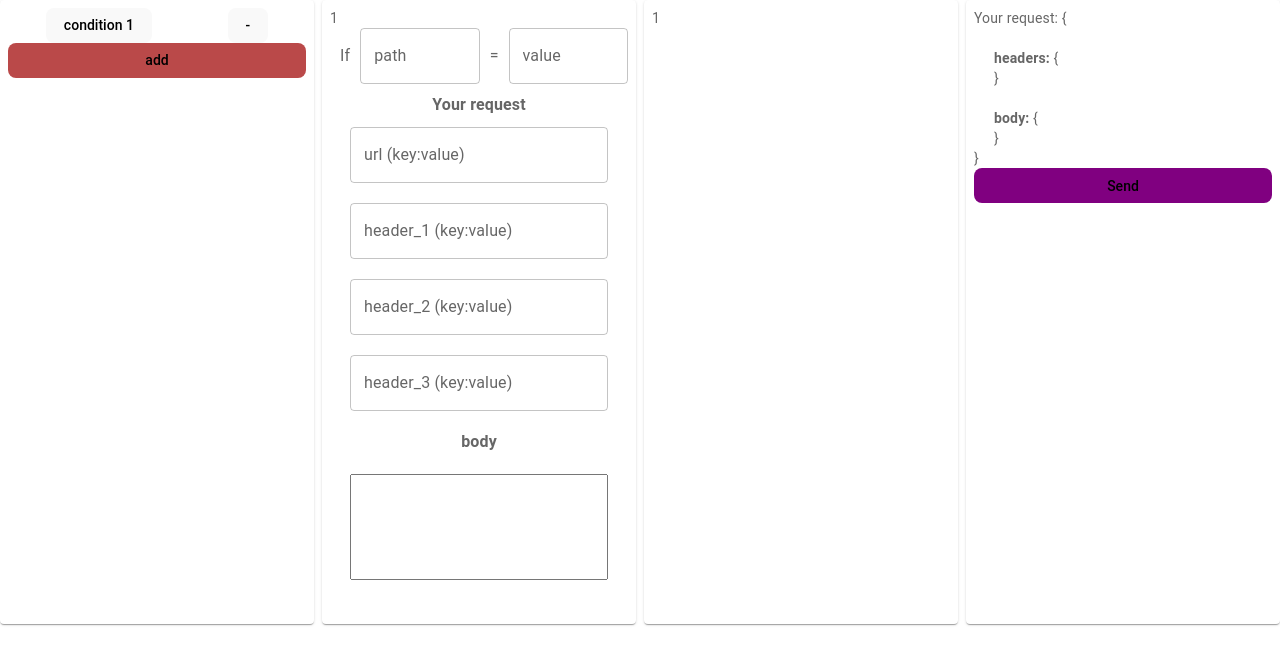
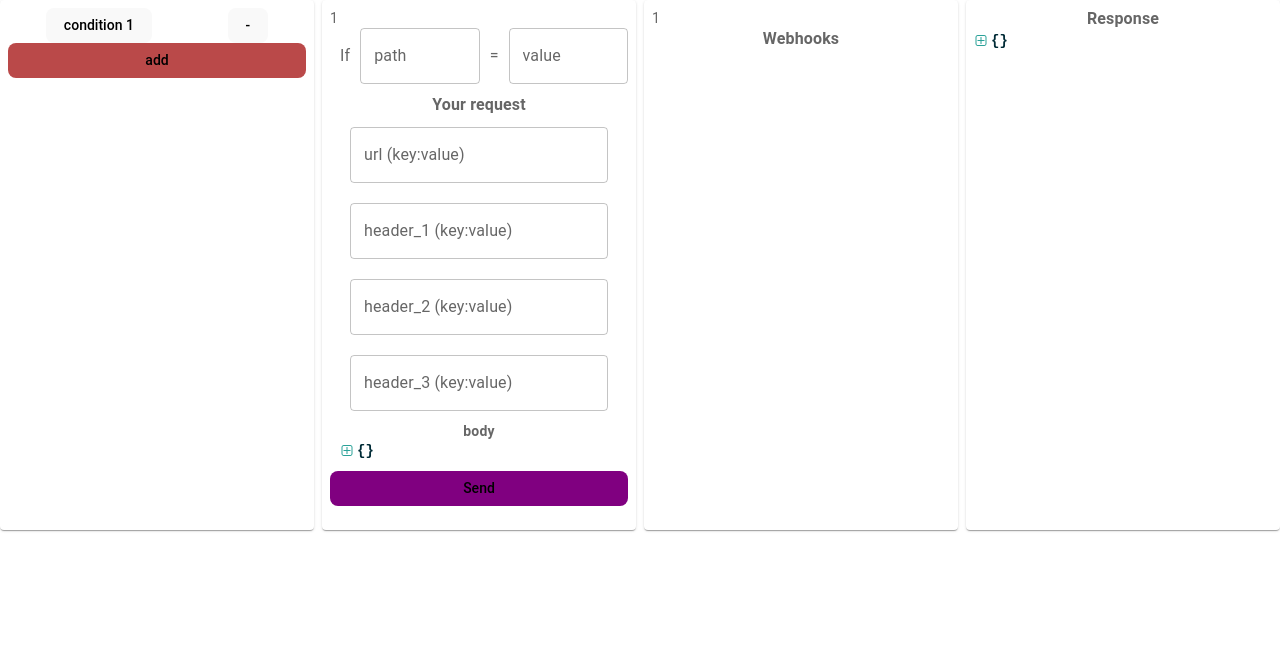
Before and after one commit to galawoj/webhook, a React (Vite) app: page / in a window 1280 px wide. Shown: the top 664 px of the page. Built offline with nearby package versions, Linux system fonts and the light colour scheme; no server answers; the database is empty.

Commit message:
added body-json-editor & repsonse preview

```diff
--- a/src/App.tsx
+++ b/src/App.tsx
@@ -5,13 +5,14 @@ import MainContainer from "./components/MainContainer";
 import ConditionsList from "./components/conditionsList/ConditionList.tsx";
 import RequestForm from "./components/conditionForm/RequestForm.tsx";
 import ConditionForm from "./components/conditionForm/ConditionForm.tsx";
-import SendRequest from "./components/sendRequest/SendRequest.tsx";
+import SendRequest from "./components/conditionForm/SendRequestButton.tsx";
 
 import { useAppDispatch } from "./store/hooks";
 import { useEffect } from "react";
 import { updateWebhookData } from "./store/webhookData-slice";
 import { onValue, ref } from "firebase/database";
 import { database } from "./firebaseConfig";
+import Response from "./components/response/Response.tsx";
 
 export default function App() {
   const dispatch = useAppDispatch();
@@ -34,12 +35,13 @@ export default function App() {
       <Cart>
         <ConditionForm />
         <RequestForm />
+        <SendRequest />
       </Cart>
       <Cart>
         <CurrentData />
       </Cart>
       <Cart>
-        <SendRequest />
+        <Response />
       </Cart>
     </MainContainer>
   );
--- /dev/null
+++ b/src/components/conditionForm/RequestBody.tsx
@@ -0,0 +1,64 @@
+import ReactJson from "react-json-view";
+import { useAppDispatch, useAppSelector } from "../../store/hooks";
+import { updateRequestBody } from "../../store/conditions-slice";
+import elementFromObject from "../../utils/elementFromObject";
+
+type RequestBody = {
+  [key: string]: any; // lub zdefiniowane właściwości, np. field1: string;
+};
+
+export default function RequestBody() {
+  const requestBody = useAppSelector((state) =>
+    state.conditions.conditions.find(
+      (e) => e.id === state.conditions.currentCondition
+    )
+  )?.request.body as RequestBody;
+
+  const dispatch = useAppDispatch();
+
+  const webhookData = useAppSelector((state) => state.webhookData.data);
+
+  function onJsonChange(data: any) {
+    const reg = /{{(.*?)}}/g;
+    if (typeof data.new_value === "string") {
+      const replaceValue = data.new_value.replace(reg, (element: string) => {
+        const path = element.slice(2, -2).split(".");
+
+        return (
+          elementFromObject(webhookData[webhookData.length - 1], path) ||
+          "undefined"
+        );
+      });
+      if (replaceValue) {
+        data.new_value = replaceValue;
+
+        const newReqBody = { ...requestBody };
+
+        const key = data.name as keyof RequestBody;
+
+        newReqBody[key] = replaceValue;
+
+        dispatch(updateRequestBody({ ...newReqBody }));
+      }
+    } else {
+      dispatch(updateRequestBody(data.updated_src));
+    }
+  }
+
+  return (
+    <>
+      <b style={{ textAlign: "center" }}>body</b>
+      <ReactJson
+        displayObjectSize={false}
+        iconStyle="square"
+        displayDataTypes={false}
+        collapsed={0}
+        name={false}
+        onEdit={(data) => onJsonChange(data)}
+        onAdd={(data) => onJsonChange(data)}
+        onDelete={(data) => onJsonChange(data)}
+        src={requestBody || {}}
+      />
+    </>
+  );
+}
--- a/src/components/conditionForm/RequestForm.tsx
+++ b/src/components/conditionForm/RequestForm.tsx
@@ -1,5 +1,6 @@
 import RequestTextField from "./RequestTextField";
-import RequestTextArea from "./RequestTextArea";
+
+import RequestBody from "./RequestBody";
 
 export default function RequestForm() {
   return (
@@ -12,8 +13,7 @@ export default function RequestForm() {
       <RequestTextField id="header_1" />
       <RequestTextField id="header_2" />
       <RequestTextField id="header_3" />
-
-      <RequestTextArea id="body" />
+      <RequestBody />
     </div>
   );
 }
--- a/src/components/conditionForm/RequestTextArea.tsx
+++ /dev/null
@@ -1,61 +0,0 @@
-import { useAppDispatch, useAppSelector } from "../../store/hooks";
-import { useEffect, useRef, useState } from "react";
-import { updateRequestBody } from "../../store/conditions-slice";
-
-type propsType = {
-  id: "body";
-};
-
-export default function RequestTextArea({ id }: propsType) {
-  const dispatch = useAppDispatch();
-  const currentConditionItem = useAppSelector((state) =>
-    state.conditions.conditions.find(
-      (item) => item.id === state.conditions.currentCondition
-    )
-  );
-
-  const [formState, setFormState] = useState(currentConditionItem?.request[id]);
-
-  useEffect(() => {
-    setFormState(currentConditionItem?.request[id] || "");
-  }, [currentConditionItem]);
-
-  const timers = useRef<NodeJS.Timeout | null>(null);
-
-  function handleInputChange(value: string, field: "body") {
-    setFormState(value);
-
-    if (timers.current) {
-      clearTimeout(timers.current!);
-    }
-
-    timers.current = setTimeout(() => {
-      switch (field) {
-        case "body":
-          dispatch(updateRequestBody(value));
-          break;
-      }
-    }, 500);
-  }
-
-  return (
-    <>
-      <label
-        htmlFor={id}
-        style={{ textAlign: "center", margin: "10px auto", fontSize: "12pt" }}
-      >
-        <b>{id}</b>
-      </label>
-      <textarea
-        id={id}
-        onChange={(e) => handleInputChange(e.target.value, id)}
-        value={formState}
-        style={{
-          resize: "none",
-          minHeight: "100px",
-          margin: "10px",
-        }}
-      ></textarea>
-    </>
-  );
-}
--- /dev/null
+++ b/src/components/conditionForm/SendRequestButton.tsx
@@ -0,0 +1,58 @@
+import { useMutation } from "@tanstack/react-query";
+import { useAppDispatch, useAppSelector } from "../../store/hooks";
+import { updateResponseData } from "../../store/responseData-slice";
+
+export default function SendRequest() {
+  const dispatch = useAppDispatch();
+
+  const currentRequest = useAppSelector((state) =>
+    state.conditions.conditions.find(
+      (item) => item.id === state.conditions.currentCondition
+    )
+  )?.request;
+
+  const h1_k = (currentRequest?.header_1?.match(/^[^:]+/) || [""])[0];
+  const h1 = (currentRequest?.header_1?.match(/(?<=:).*/) || [""])[0];
+
+  const h2_k = (currentRequest?.header_2?.match(/^[^:]+/) || [""])[0];
+  const h2 = (currentRequest?.header_2?.match(/(?<=:).*/) || [""])[0];
+
+  const h3_k = (currentRequest?.header_3?.match(/^[^:]+/) || [""])[0];
+  const h3 = (currentRequest?.header_3?.match(/(?<=:).*/) || [""])[0];
+
+  const { mutate } = useMutation({
+    mutationFn: async () => {
+      const response = await fetch(`${currentRequest?.url}`, {
+        method: "POST",
+        headers: {
+          "Content-Type": "application/json",
+          [h1_k]: h1,
+          [h2_k]: h2,
+          [h3_k]: h3,
+        },
+        body: JSON.stringify(currentRequest?.body),
+      });
+
+      if (!response.ok) {
+        throw new Error("Failed to send request");
+      }
+
+      // Zwracamy dane JSON, aby uniknąć wielokrotnego odczytywania strumienia
+      return await response.json();
+    },
+    onSuccess: (responseData) => {
+      // `responseData` jest już obiektem JSON
+      dispatch(updateResponseData(responseData));
+    },
+    onError: (error) => {
+      console.error("Mutation error:", error);
+    },
+  });
+  return (
+    <>
+      <button onClick={() => mutate()} style={{ background: "purple" }}>
+        Send
+      </button>
+    </>
+  );
+}
--- a/src/components/currentData/CurrentData.tsx
+++ b/src/components/currentData/CurrentData.tsx
@@ -15,7 +15,9 @@ function CurrentData() {
   return (
     <>
       <div>{currentConditionItem?.id}</div>
-
+      <header style={{ textAlign: "center", fontSize: "12pt" }}>
+        <b>Webhooks</b>
+      </header>
       <ul>
         <ListItems array={webhookData}>
           {(item) => (
--- a/src/components/currentData/SingleWebhookData.tsx
+++ b/src/components/currentData/SingleWebhookData.tsx
@@ -34,6 +34,7 @@ export default function SingleWebhookData({
         collapsed={0}
         name={false}
         src={singleJson}
+
       />
       <span>{String(indicateElement)}</span>
       {String(indicateElement) === String(conditionValue) ? (
--- /dev/null
+++ b/src/components/response/Response.tsx
@@ -0,0 +1,25 @@
+import ReactJson from "react-json-view";
+import { useAppSelector } from "../../store/hooks";
+
+export default function Response() {
+  const requestResponse = useAppSelector(
+    (state) => state.responseData.response
+  );
+
+  console.log(requestResponse);
+  return (
+    <>
+      <header style={{ textAlign: "center", fontSize: "12pt" }}>
+        <b>Response</b>
+      </header>
+      <ReactJson
+        displayObjectSize={false}
+        iconStyle="square"
+        displayDataTypes={false}
+        collapsed={0}
+        name={false}
+        src={requestResponse}
+      />
+    </>
+  );
+}
--- a/src/components/sendRequest/SendRequest.tsx
+++ /dev/null
@@ -1,85 +0,0 @@
-import { useMutation } from "@tanstack/react-query";
-import { useAppSelector } from "../../store/hooks";
-import elementFromObject from "../../utils/elementFromObject";
-
-export default function SendRequest() {
-  // Pobranie aktualnych danych
-  const currentRequest = useAppSelector((state) =>
-    state.conditions.conditions.find(
-      (item) => item.id === state.conditions.currentCondition
-    )
-  )?.request;
-
-  const webhookData = useAppSelector((state) => state.webhookData.data);
-
-  const reg = /{{(.*?)}}/g;
-
-  const replaceBodyContent = currentRequest?.body.replace(reg, (element) => {
-    const path = element.slice(2, -2).split(".");
-
-    return (
-      elementFromObject(webhookData[webhookData.length - 1], path) ||
-      "undefined"
-    );
-  });
-
-  // const h1_k = (currentRequest?.header_1?.match(/^[^:]+/) || [""])[0];
-  // const h1 = (currentRequest?.header_1?.match(/(?<=: ).*/) || [""])[0];
-
-  // const h2_k = (currentRequest?.header_2?.match(/^[^:]+/) || [""])[0];
-  // const h2 = (currentRequest?.header_2?.match(/(?<=: ).*/) || [""])[0];
-
-  // const h3_k = (currentRequest?.header_3?.match(/^[^:]+/) || [""])[0];
-  // const h3 = (currentRequest?.header_3?.match(/(?<=: ).*/) || [""])[0];
-
-  const { mutate } = useMutation({
-    mutationFn: () =>
-      fetch(`${currentRequest?.url}`, {
-        method: "POST",
-        headers: {
-          "Content-Type": "application/json",
-          // [h1_k]: h1,
-          // [h2_k]: h2,
-          // [h3_k]: h3,
-        },
-        body: JSON.stringify({ data: currentRequest?.body }),
-      }),
-  });
-
-  // const { data, refetch } = useQuery({
-  //   queryFn: () => fetch(`${currentRequest?.url}`).then((res) => res.json()),
-  //   queryKey: ["responseData"],
-  //   enabled: false,
-  // });
-  // console.log(data);
-
-  return (
-    <>
-      <div style={{ whiteSpace: "pre-line" }}>
-        <div>Your request: {"{"}</div>
-        <br />
-        <div style={{ paddingLeft: "20px" }}>
-          <strong>headers:</strong> {"{"}
-          <div style={{ paddingLeft: "20px" }}>
-            <div>{currentRequest?.header_1 || ""}</div>
-            <div>{currentRequest?.header_2 || ""}</div>
-            <div>{currentRequest?.header_3 || ""}</div>
-          </div>
-          {"}"}
-        </div>
-        <br />
-        <div style={{ paddingLeft: "20px" }}>
-          <strong>body:</strong> {"{"}
-          <div style={{ paddingLeft: "20px" }}>
-            <div>{replaceBodyContent || ""}</div>
-          </div>
-          {"}"}
-        </div>
-        {"}"}
-      </div>
-      <button onClick={() => mutate()} style={{ background: "purple" }}>
-        Send
-      </button>
-    </>
-  );
-}
--- a/src/store/conditions-slice.ts
+++ b/src/store/conditions-slice.ts
@@ -9,7 +9,7 @@ export type ConditionItem = {
     header_1: string;
     header_2: string;
     header_3: string;
-    body: string;
+    body: {};
   };
 };
 
@@ -24,7 +24,7 @@ const initialState: ConditionsState = {
       id: 1,
       inputValue: "",
       conditionValue: "",
-      request: { url: "", header_1: "", header_2: "", header_3: "", body: "" },
+      request: { url: "", header_1: "", header_2: "", header_3: "", body: {} },
     },
   ],
 
@@ -92,7 +92,7 @@ export const conditionsSlice = createSlice({
         return item;
       });
     },
-    updateRequestBody(state, action: PayloadAction<string>) {
+    updateRequestBody(state, action: PayloadAction<{}>) {
       state.conditions = state.conditions.map((item) => {
         if (item.id === state.currentCondition) {
           return {
--- a/src/store/responseData-slice.ts
+++ b/src/store/responseData-slice.ts
@@ -1,11 +1,11 @@
 import { createSlice, PayloadAction } from "@reduxjs/toolkit";
 
 type ResponseDataState = {
-  data: any[];
+  response: any;
 };
 
 const initialState: ResponseDataState = {
-  data: [],
+  response: {},
 };
 
 export const responseDataSlice = createSlice({
@@ -13,7 +13,7 @@ export const responseDataSlice = createSlice({
   initialState,
   reducers: {
     updateResponseData(state, action: PayloadAction<any>) {
-      state.data = action.payload;
+      state.response = action.payload;
     },
   },
 });
```
